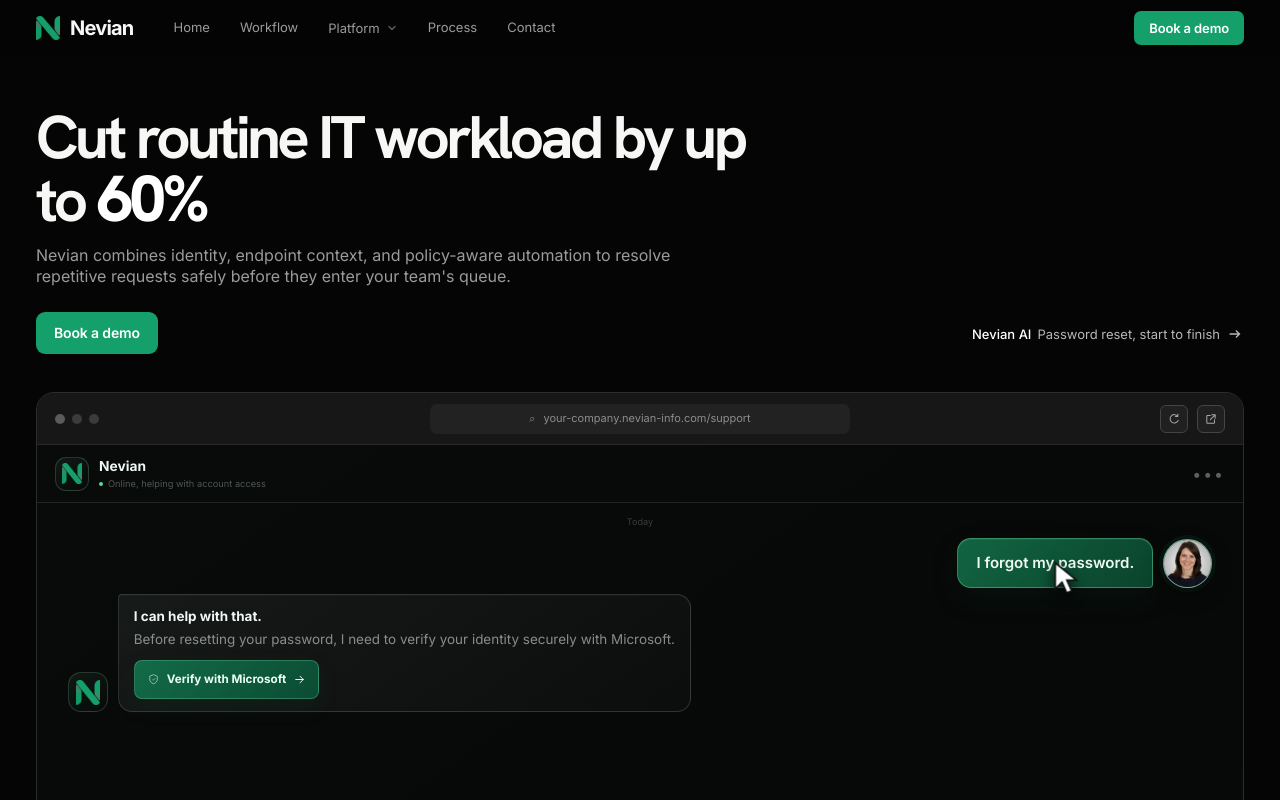
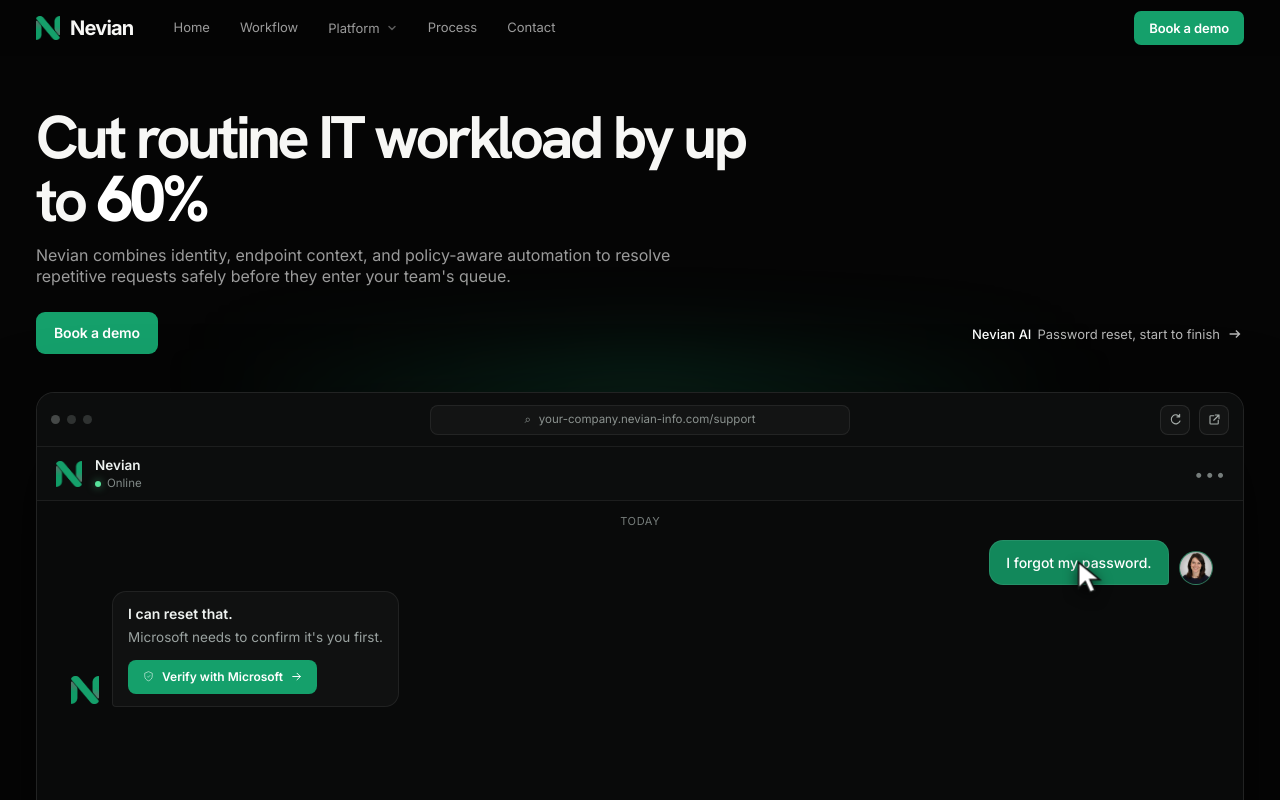
Before and after one commit to NikolayTanev/Nevian, a React (Vite) app in the folder website/: page / in a window 1280 px wide. Shown: the top 800 px of the page. Built offline with nearby package versions, Linux system fonts and the light colour scheme.

Commit message:
anim fixed

```diff
--- a/website/src/components/PasswordResetDemo.jsx
+++ b/website/src/components/PasswordResetDemo.jsx
@@ -1,7 +1,12 @@
 import { useEffect, useLayoutEffect, useRef, useState } from 'react';
 import { IconArrow, IconCheck } from './Icons.jsx';
 
-const phaseDurations = [1400, 2600, 2850, 1200, 2500, 1200, 2150, 2400, 1200, 2750, 1200, 1750, 2700, 2200, 2400, 1200, 2800];
+// Phase map: 0 idle · 1 user types · 2 agent replies · 3 click "Verify with
+// Microsoft" · 4-5 pick a verification method · 6-7 approve the push · 8
+// completing · 9 verified · 10 thanks · 11-13 close the ticket.
+// No sign-in screens: the user forgot their password, so Nevian asks for a
+// step-up MFA challenge instead of a password.
+const phaseDurations = [1400, 2600, 2850, 1200, 2400, 1200, 2750, 1200, 1750, 2700, 2200, 2400, 1200, 2800];
 const demoUser = {
   name: 'Linda Mogridge',
   email: 'linda.mogridge@contoso.com',
@@ -36,8 +41,8 @@
 
 function PersistentCursor({ frameRef, phase }) {
   const cursorRef = useRef(null);
-  const clicking = [3, 5, 6, 8, 10, 15].includes(phase);
-  const clickDelay = phase === 6 ? 1.62 : .68;
+  const clicking = [3, 5, 7, 12].includes(phase);
+  const clickDelay = .68;
 
   useLayoutEffect(() => {
     const frame = frameRef.current;
@@ -90,66 +95,6 @@
   );
 }
 
-function TypedValue({ value, delay = 280, duration = 1450 }) {
-  const [length, setLength] = useState(0);
-
-  useEffect(() => {
-    setLength(0);
-    let interval = 0;
-    const start = window.setTimeout(() => {
-      const step = Math.max(38, duration / value.length);
-      interval = window.setInterval(() => {
-        setLength((current) => {
-          if (current >= value.length) {
-            window.clearInterval(interval);
-            return current;
-          }
-          return current + 1;
-        });
-      }, step);
-    }, delay);
-
-    return () => {
-      window.clearTimeout(start);
-      window.clearInterval(interval);
-    };
-  }, [delay, duration, value]);
-
-  return (
-    <span className="password-ms-live-value">
-      {value.slice(0, length)}<i aria-hidden="true" />
-    </span>
-  );
-}
-
-function EmailPane({ password = false, phase }) {
-  const clicking = (phase === 5 && !password) || (phase === 6 && password);
-
-  return (
-    <div className="password-ms-signin">
-      <div className="password-ms-card">
-        <MicrosoftMark />
-        <h3>{password ? 'Enter password' : 'Sign in'}</h3>
-        {password && <div className="password-ms-account">{demoUser.email}</div>}
-        <div className={`password-ms-field ${password ? 'is-password' : ''}`}>
-          <TypedValue value={password ? '••••••••••••' : demoUser.email} duration={password ? 1200 : 1550} />
-        </div>
-        {!password && <p>No account? <b>Create one!</b></p>}
-        <a>{password ? 'Forgot my password' : "Can't access your account?"}</a>
-        <div className="password-ms-actions">
-          <button type="button" className="is-back">Back</button>
-          <button type="button" className={`is-next${clicking ? ` is-clicking${password ? ' is-late-click' : ''}` : ''}`} data-password-cursor-target="true">
-            {password ? 'Sign in' : 'Next'}
-          </button>
-        </div>
-      </div>
-              {!password && (
-        <div className="password-ms-options"><MiniIcon type="phone" /> Other ways to sign in</div>
-      )}
-    </div>
-  );
-}
-
 function IdentityPane({ phase }) {
   const methods = [
     ['shield', 'Approve a request on my Microsoft Authenticator app'],
@@ -166,7 +111,7 @@
         <h3>Verify your identity</h3>
         <div className="password-ms-methods">
           {methods.map(([icon, label], index) => (
-            <button key={label} type="button" className={`${index === 0 ? 'is-target' : ''}${index === 0 && phase === 8 ? ' is-clicking' : ''}`} data-password-cursor-target={index === 0 ? 'true' : undefined}>
+            <button key={label} type="button" className={`${index === 0 ? 'is-target' : ''}${index === 0 && phase === 5 ? ' is-clicking' : ''}`} data-password-cursor-target={index === 0 ? 'true' : undefined}>
               <MiniIcon type={icon} />
               <span>{label}</span>
               <IconArrow />
@@ -186,11 +131,11 @@
       <div className="password-mfa-request">
         <MicrosoftMark />
         <span>← {demoUser.email}</span>
-        <h3>Approve sign in</h3>
-        <p>Tap the number you see below in your Microsoft Authenticator app to sign in.</p>
+        <h3>Approve password reset</h3>
+        <p>Tap the number you see below in your Microsoft Authenticator app to confirm this reset.</p>
         <strong>28</strong>
         <small>No numbers in the app? Make sure you&apos;re using the latest version.</small>
-        <a>Or, sign in another way.</a>
+        <a>Or, verify another way.</a>
       </div>
 
       <div className="password-phone">
@@ -206,7 +151,7 @@
           <div><i>NV</i><span>Nevian Demo<small>Passwordless</small></span><b>›</b></div>
         </div>
         <div className="password-phone-approval">
-          <strong>Approve sign in?</strong>
+          <strong>Approve password reset?</strong>
           <span>Contoso Corporation</span>
           <small>{demoUser.email}</small>
           <button type="button" className={selected ? 'is-selected' : ''} data-password-cursor-target="true">
@@ -236,10 +181,13 @@
 export default function PasswordResetDemo() {
   const sectionRef = useRef(null);
   const demoFrameRef = useRef(null);
+  const messagesRef = useRef(null);
+  const threadRef = useRef(null);
   const [phase, setPhase] = useState(0);
   const [inView, setInView] = useState(false);
   const [run, setRun] = useState(0);
   const [showAgentReply, setShowAgentReply] = useState(false);
+  const [threadShift, setThreadShift] = useState(0);
 
   useEffect(() => {
     let wasActive = false;
@@ -284,25 +232,43 @@
     return () => window.clearTimeout(settle);
   }, [phase, run]);
 
+  // The chat panel is a fixed height, so once the thread outgrows it we slide it
+  // up by exactly the overflow — a real "scrolled to the newest message" instead
+  // of dropping earlier bubbles to make room.
+  useLayoutEffect(() => {
+    const viewport = messagesRef.current;
+    const thread = threadRef.current;
+    if (!viewport || !thread) return undefined;
+
+    const sync = () => {
+      const overflow = viewport.scrollHeight - viewport.clientHeight;
+      setThreadShift(overflow > 2 ? overflow : 0);
+    };
+
+    sync();
+
+    if (typeof ResizeObserver === 'undefined') return undefined;
+    const resizeObserver = new ResizeObserver(sync);
+    resizeObserver.observe(viewport);
+    resizeObserver.observe(thread);
+    return () => resizeObserver.disconnect();
+  }, [phase, run]);
+
   const replay = () => {
     setPhase(0);
     setRun((value) => value + 1);
   };
 
-  const microsoftMode = phase < 4 || phase > 11
+  const microsoftMode = phase < 4 || phase > 8
     ? 'hidden'
     : phase <= 5
-      ? 'email'
-      : phase === 6
-        ? 'password'
-        : phase <= 8
-          ? 'identity'
-          : phase <= 10
-            ? 'authenticator'
-            : 'signing';
+      ? 'identity'
+      : phase <= 7
+        ? 'authenticator'
+        : 'signing';
   const messageCloseup = phase === 1;
   const conversationFocused = phase >= 2;
-  const progress = phase < 4 ? 0 : phase < 7 ? 1 : phase < 11 ? 2 : 3;
+  const progress = phase < 4 ? 0 : phase < 6 ? 1 : phase < 9 ? 2 : 3;
 
   return (
     <section ref={sectionRef} id="password-reset" className="password-demo-section">
@@ -322,10 +288,11 @@
             <div className={`password-demo-workspace ${conversationFocused ? 'is-conversation-focused' : ''}`}>
               <main className="password-demo-chat">
                 <header>
-                  <div><span className="password-demo-agent-mark"><img src="/assets/logo.png" alt="" /></span><b>Nevian</b><small><i /> Online, helping with account access</small></div>
+                  <div><span className="password-demo-agent-mark"><img src="/assets/logo.png" alt="" /></span><b>Nevian</b><small><i /> Online</small></div>
                   <button type="button">•••</button>
                 </header>
-                <div className="password-demo-messages">
+                <div ref={messagesRef} className={`password-demo-messages ${threadShift ? 'is-scrolled' : ''}`}>
+                  <div ref={threadRef} className="password-demo-thread" style={{ '--password-thread-shift': `${-threadShift}px` }}>
                   <div className="password-demo-date">Today</div>
 
                   {phase >= 1 && (
@@ -335,13 +302,15 @@
                     </div>
                   )}
 
-                  {showAgentReply && phase < 12 && (
+                  {showAgentReply && (
                     <div className="password-chat-row is-agent">
                       <span className="password-demo-agent-mark"><img src="/assets/logo.png" alt="" /></span>
                       <div className="password-chat-bubble is-agent">
-                        <b>I can help with that.</b>
-                        <p>Before resetting your password, I need to verify your identity securely with Microsoft.</p>
-                        {phase <= 3 && (
+                        <b>I can reset that.</b>
+                        <p>Microsoft needs to confirm it&apos;s you first.</p>
+                        {phase > 3 ? (
+                          <span className="password-verify-button is-done"><IconCheck /> Verified with Microsoft</span>
+                        ) : (
                           <button type="button" className={`password-verify-button${phase === 3 ? ' is-clicking' : ''}`} data-password-cursor-target={phase === 3 ? 'true' : undefined}>
                             <MiniIcon type="shield" /> Verify with Microsoft <IconArrow />
                           </button>
@@ -350,34 +319,33 @@
                     </div>
                   )}
 
-                  {phase >= 12 && (
+                  {phase >= 9 && (
                     <div className="password-chat-row is-agent password-chat-success">
                       <span className="password-demo-agent-mark"><img src="/assets/logo.png" alt="" /></span>
-                      <div className="password-chat-bubble is-agent" data-password-cursor-target={phase === 12 ? 'true' : undefined}>
-                        <span className="password-success-label"><IconCheck /> Identity verified</span>
-                        <b>You&apos;re all set.</b>
-                        <p>When they next sign in, Microsoft will ask them to choose a new password. No technician needed.</p>
+                      <div className="password-chat-bubble is-agent" data-password-cursor-target={phase === 9 ? 'true' : undefined}>
+                        <b>Done, your password is reset.</b>
+                        <p>Microsoft will ask you to choose a new one at your next sign-in.</p>
                       </div>
                     </div>
                   )}
 
-                  {phase >= 13 && (
+                  {phase >= 10 && (
                     <div className="password-chat-row is-user password-chat-thanks">
-                      <div className="password-chat-bubble is-user" data-password-cursor-target={phase === 13 ? 'true' : undefined}>Perfect, thank you!</div><UserAvatar />
+                      <div className="password-chat-bubble is-user" data-password-cursor-target={phase === 10 ? 'true' : undefined}>Great, thanks.</div><UserAvatar />
                     </div>
                   )}
 
-                  {phase >= 14 && (
+                  {phase >= 11 && (
                     <div className="password-chat-row is-agent password-chat-close">
                       <span className="password-demo-agent-mark"><img src="/assets/logo.png" alt="" /></span>
-                      <div key={phase >= 16 ? 'closed' : 'choice'} className="password-chat-bubble is-agent password-close-state" data-password-cursor-target={phase >= 16 ? 'true' : undefined}>
-                        {phase < 16 ? (
+                      <div key={phase >= 13 ? 'closed' : 'choice'} className="password-chat-bubble is-agent password-close-state" data-password-cursor-target={phase >= 13 ? 'true' : undefined}>
+                        {phase < 13 ? (
                           <>
-                            <b>Happy to help.</b>
-                            <p>Would you like me to close this ticket?</p>
+                            <b>Anything else?</b>
+                            <p>If not, I&apos;ll close this out.</p>
                             <div className="password-close-actions">
-                              <button type="button" className={`is-close${phase === 15 ? ' is-clicking' : ''}`} data-password-cursor-target="true">
-                                <IconCheck /> Close ticket
+                              <button type="button" className={`is-close${phase === 12 ? ' is-clicking' : ''}`} data-password-cursor-target="true">
+                                Close ticket
                               </button>
                               <button type="button" className="is-more">I need more help</button>
                             </div>
@@ -385,15 +353,23 @@
                         ) : (
                           <>
                             <span className="password-success-label"><IconCheck /> Ticket closed</span>
-                            <b>Conversation complete.</b>
-                            <p>The resolution has been saved to the audit trail.</p>
+                            <p>Every step is on the record in the audit trail.</p>
                           </>
                         )}
                       </div>
                     </div>
                   )}
+                  </div>
                 </div>
-                <div className="password-demo-composer" data-password-cursor-target={phase === 0 ? 'true' : undefined}><span>Message Nevian AI…</span><button type="button">↑</button></div>
+                <div className="password-demo-composer" data-password-cursor-target={phase === 0 ? 'true' : undefined}>
+                  <button type="button" className="is-attach" aria-label="Attach a document">
+                    <svg viewBox="0 0 24 24" aria-hidden="true"><path d="M21.44 11.05l-9.19 9.19a6 6 0 0 1-8.49-8.49l9.19-9.19a4 4 0 0 1 5.66 5.66l-9.2 9.19a2 2 0 0 1-2.83-2.83l8.49-8.48" /></svg>
+                  </button>
+                  <span>Message Nevian AI…</span>
+                  <button type="button" className="is-send" aria-label="Send message">
+                    <svg viewBox="0 0 24 24" aria-hidden="true"><path d="M12 19V5M5 12l7-7 7 7" /></svg>
+                  </button>
+                </div>
               </main>
 
               <aside className="password-demo-context">
@@ -408,10 +384,8 @@
           <div className={`password-microsoft-layer ${microsoftMode !== 'hidden' ? 'is-visible' : ''}`}>
             {microsoftMode !== 'hidden' && (
               <div key={microsoftMode} className={`password-microsoft-scene is-${microsoftMode}`}>
-                {microsoftMode === 'email' && <EmailPane phase={phase} />}
-                {microsoftMode === 'password' && <EmailPane password phase={phase} />}
                 {microsoftMode === 'identity' && <IdentityPane phase={phase} />}
-                {microsoftMode === 'authenticator' && <AuthenticatorPane selected={phase === 10} phase={phase} />}
+                {microsoftMode === 'authenticator' && <AuthenticatorPane selected={phase === 7} phase={phase} />}
                 {microsoftMode === 'signing' && <SigningPane />}
               </div>
             )}
@@ -420,7 +394,7 @@
           <PersistentCursor frameRef={demoFrameRef} phase={phase} />
 
           <div className="password-demo-progress">
-            {['Request', 'Sign in', 'Verify', phase >= 16 ? 'Closed' : 'Reset ready'].map((label, index) => (
+            {['Request', 'Verify', 'Approve', phase >= 13 ? 'Closed' : 'Reset done'].map((label, index) => (
               <div key={label} className={`${progress === index ? 'is-active' : ''} ${progress > index ? 'is-done' : ''}`}>
                 <i>{progress > index ? <IconCheck /> : index + 1}</i><span>{label}</span>
               </div>
--- a/website/src/scratch.css
+++ b/website/src/scratch.css
@@ -33,16 +33,27 @@
 .scratch-release b { color: #fff; font-weight: 500; }
 .scratch-release svg { width: 18px; fill: none; stroke: currentColor; stroke-width: 1.5; }
 .scratch-release-mobile { display: none; }
-.scratch-stage { width: min(1360px, calc(100% - 72px)); margin: 38px auto 0; perspective: 1600px; }
-.scratch-browser { overflow: hidden; min-height: 720px; border: 1px solid #2c2c2c; border-radius: 18px; background: #101111; }
-.scratch-browser-bar { height: 52px; display: grid; grid-template-columns: 1fr minmax(260px, 420px) 1fr; align-items: center; padding: 0 18px; border-bottom: 1px solid #292929; background: #171717; }
+.scratch-stage { position: relative; width: min(1360px, calc(100% - 72px)); margin: 38px auto 0; perspective: 1600px; }
+/* Same soft green glow the feature pages put behind their app windows. */
+.scratch-stage::before {
+  content: '';
+  position: absolute;
+  z-index: 0;
+  inset: -6% 6% auto 6%;
+  height: 58%;
+  background: radial-gradient(60% 100% at 50% 0%, rgba(21, 160, 107, .2), transparent 70%);
+  filter: blur(40px);
+  pointer-events: none;
+}
+.scratch-browser { position: relative; z-index: 1; overflow: hidden; min-height: 720px; border: 1px solid rgba(255, 255, 255, .1); border-radius: 18px; background: #090a0a; box-shadow: 0 40px 90px rgba(0, 0, 0, .55), inset 0 1px 0 rgba(255, 255, 255, .04); }
+.scratch-browser-bar { height: 54px; display: grid; grid-template-columns: 1fr minmax(260px, 420px) 1fr; align-items: center; padding: 0 14px; border-bottom: 1px solid rgba(255, 255, 255, .07); background: #0c0d0d; }
 .scratch-browser-dots { display: flex; gap: 7px; }
-.scratch-browser-dots i { width: 10px; height: 10px; border-radius: 50%; background: #3b3b3b; }
-.scratch-browser-dots i:first-child { background: #5b5b5b; }
-.scratch-browser-address { height: 30px; border-radius: 7px; background: #222; color: #8c8c8c; font-size: 11px; display: flex; align-items: center; justify-content: center; gap: 8px; }
+.scratch-browser-dots i { width: 9px; height: 9px; border-radius: 50%; background: #2f3231; }
+.scratch-browser-dots i:first-child { background: #454847; }
+.scratch-browser-address { height: 30px; border: 1px solid rgba(255, 255, 255, .07); border-radius: 8px; background: rgba(255, 255, 255, .03); color: #8b928f; font-size: 11.5px; display: flex; align-items: center; justify-content: center; gap: 8px; }
 .scratch-browser-tools { justify-self: end; display: flex; gap: 9px; }
 .scratch-browser-tools i { width: 18px; height: 18px; border: 1px solid #444; border-radius: 4px; }
-.scratch-demo { height: 668px; overflow: hidden; background: #ecf0ed; }
+.scratch-demo { height: 668px; overflow: hidden; background: #090a0a; }
 .scratch-demo .password-demo-section { padding: 0 !important; min-height: 0 !important; background: transparent !important; }
 .scratch-demo .password-demo-shell { width: 100% !important; max-width: none !important; margin: 0 !important; }
 .scratch-demo .password-demo-heading { display: none !important; }
@@ -217,20 +228,21 @@
 
 .scratch-browser-tools button,
 .scratch-browser-tools a {
-  width: 28px;
-  height: 28px;
+  width: 30px;
+  height: 30px;
   display: grid;
   place-items: center;
   padding: 0;
-  border: 1px solid #444;
-  border-radius: 6px;
-  background: #202020;
-  color: #a6a6a6;
+  border: 1px solid rgba(255, 255, 255, .09);
+  border-radius: 8px;
+  background: rgba(255, 255, 255, .03);
+  color: #a6adaa;
   cursor: pointer;
+  transition: color .16s ease, border-color .16s ease;
 }
 .scratch-browser-tools button:hover,
-.scratch-browser-tools a:hover { border-color: #666; color: #f1f1f1; }
-.scratch-browser-tools svg { width: 14px; height: 14px; fill: none; stroke: currentColor; stroke-width: 1.45; stroke-linecap: round; stroke-linejoin: round; }
+.scratch-browser-tools a:hover { border-color: rgba(255, 255, 255, .2); color: #eef2f0; }
+.scratch-browser-tools svg { width: 15px; height: 15px; fill: none; stroke: currentColor; stroke-width: 1.5; stroke-linecap: round; stroke-linejoin: round; }
 
 @media (max-width: 760px) {
   .scratch-signup { background: var(--scratch-accent); color: var(--scratch-accent-ink); }
```
Also changed, not shown: website/src/index.css, 1 other file (tests, documents, lock files or other folders).
